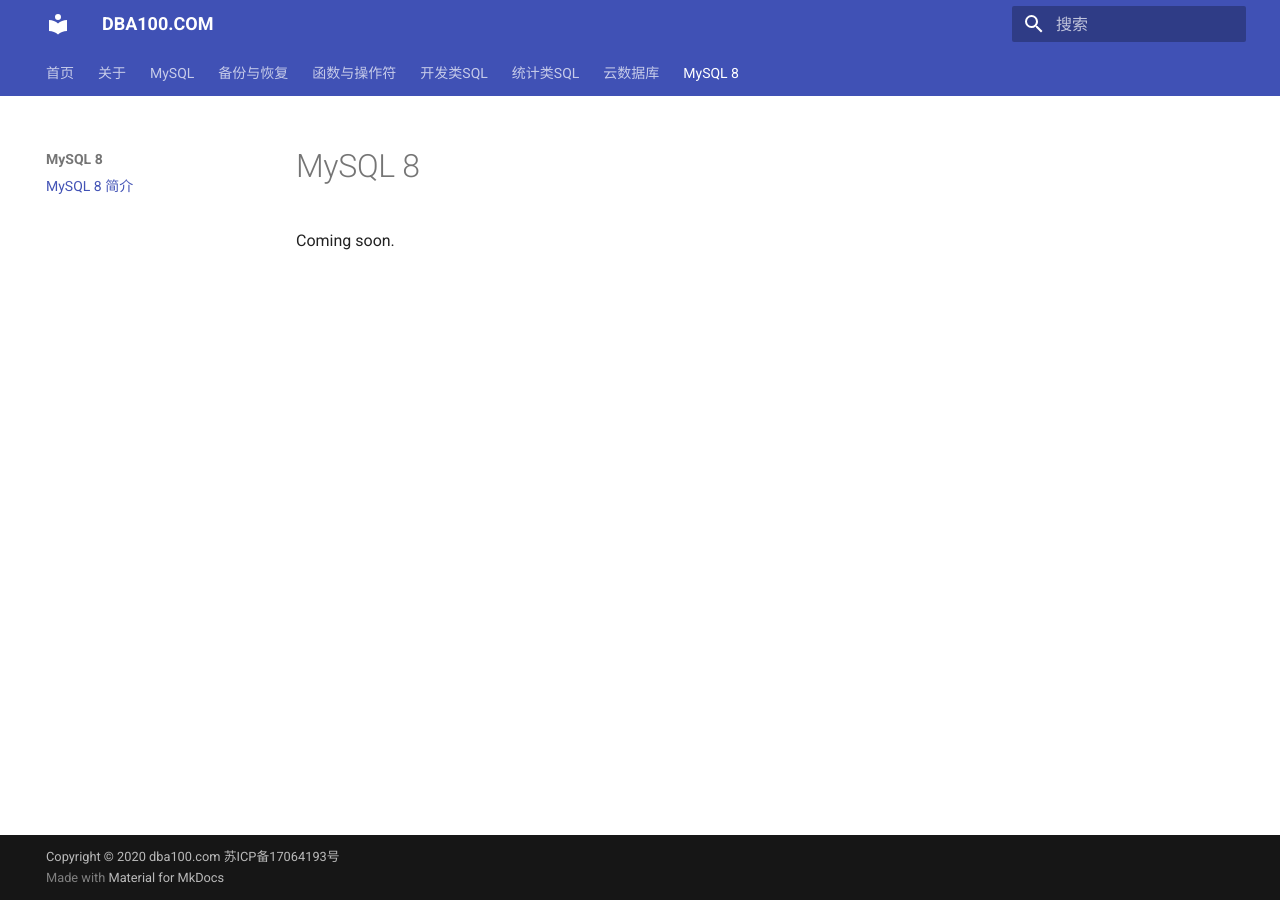
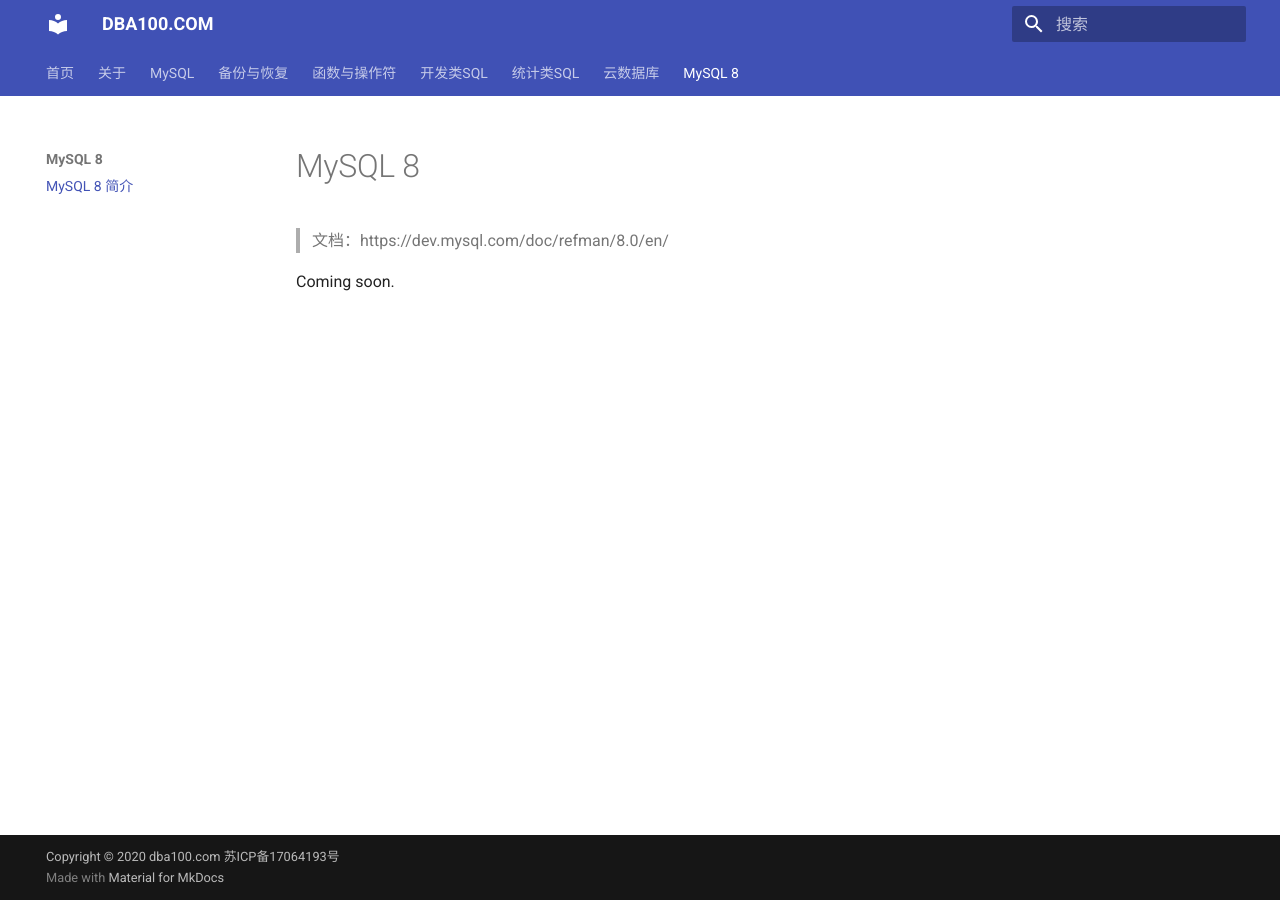
Before and after one commit to duliang123/dba100, an MkDocs documentation site: the page built from docs/mysql8/index.md, in a window 1280 px wide. Built offline with MkDocs 1.6.1 and Material for MkDocs 9.7.7, drawn with Linux system fonts in a browser that asks for light colours.

Commit message:
Update index.md

```diff
--- a/docs/mysql8/index.md
+++ b/docs/mysql8/index.md
@@ -1,3 +1,5 @@
 # MySQL 8
 
+> 文档：https://dev.mysql.com/doc/refman/8.0/en/
+
 Coming soon.
```
